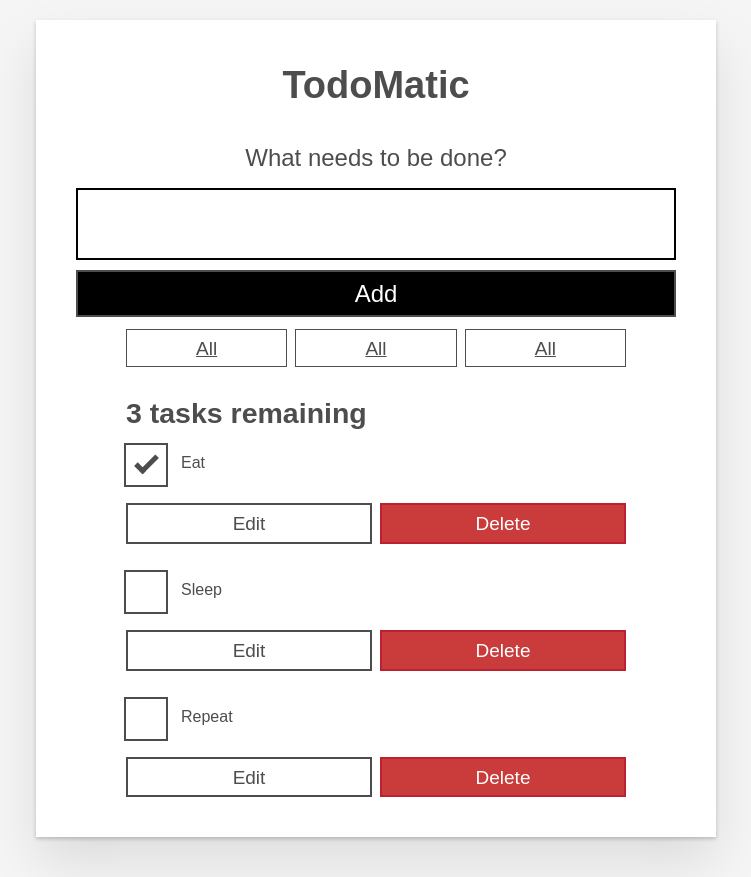
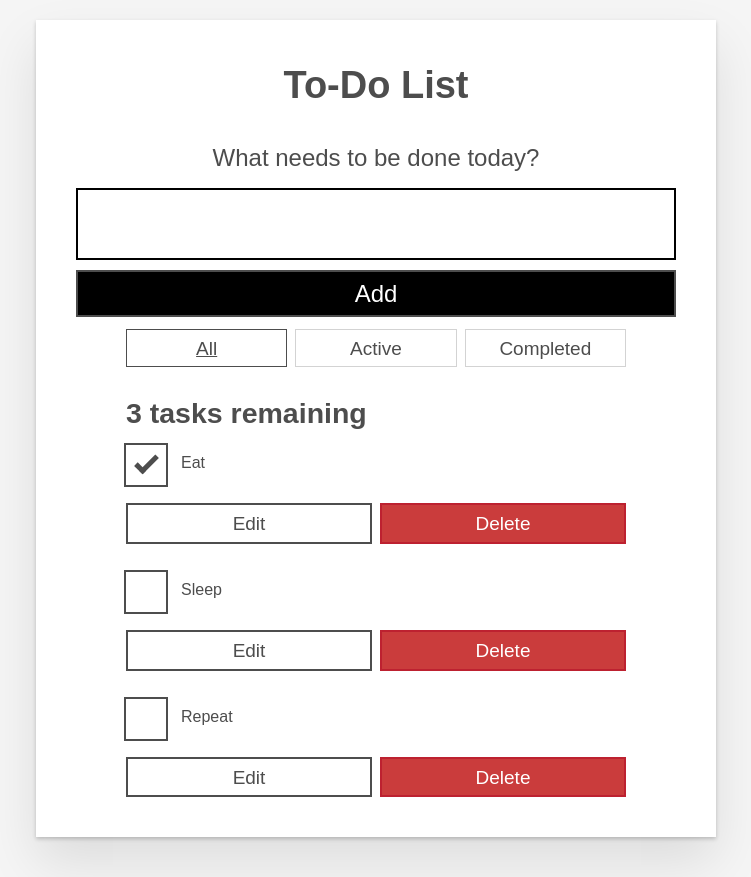
Before and after one commit to kangaroojae/Todo-List_react, a React (Create React App) app: page / in a window 1280 px wide. Shown: the whole page, without its empty margins (264-1015 px from the left). Built offline with nearby package versions, Linux system fonts and the light colour scheme.

Commit message:
editing functionality and filtering added

```diff
--- a/src/App.js
+++ b/src/App.js
@@ -3,6 +3,14 @@
 import Todo from "./components/Todo";
 import Form from "./components/Form";
 import FilterButton from "./components/FilterButton";
+
+const FILTER_MAP = {
+  All: () => true,
+  Active: (task) => !task.completed,
+  Completed: (task) => task.completed,
+};
+
+const FILTER_NAMES = Object.keys(FILTER_MAP);
 
 function App(props) {
   function addTask(name) {
@@ -28,8 +36,24 @@
     setTasks(remainingTasks);
   }
 
+  function editTask(id, newName) {
+    const editedTaskList = tasks.map((task) => {
+      // if this task has the same ID as the edited task
+      if (id === task.id) {
+        // Copy the task and update its name
+        return { ...task, name: newName };
+      }
+      // Return the original task if it's not the edited task
+      return task;
+    });
+    setTasks(editedTaskList);
+  }
+
+  const [filter, setFilter] = useState("All");
   const [tasks, setTasks] = useState(props.tasks);
-  const taskList = tasks?.map((task) => (
+  const taskList = tasks
+  .filter(FILTER_MAP[filter])
+  .map((task) => (
     <Todo
       id={task.id}
       name={task.name}
@@ -37,20 +61,35 @@
       key={task.id}
       toggleTaskCompleted={toggleTaskCompleted}
       deleteTask={deleteTask}
+      editTask={editTask}
     />
   ));
+
+
+  const filterList = FILTER_NAMES.map((name) => (
+      <FilterButton
+        key={name}
+        name={name}
+        isPressed={name === filter}
+        setFilter={setFilter}
+      />
+
+
+  ));
+
 
   const tasksNoun = taskList.length !== 1 ? "tasks" : "task";
   const headingText = `${taskList.length} ${tasksNoun} remaining`;
 
+
+
   return (
     <div className="todoapp stack-large">
-      <h1>TodoMatic</h1>
+      <h1>To-Do List</h1>
       <Form addTask={addTask} />
       <div className="filters btn-group stack-exception">
-        <FilterButton />
-        <FilterButton />
-        <FilterButton />
+      {filterList}
+
       </div>
       <h2 id="list-heading">{headingText}</h2>
       <ul
--- a/src/components/FilterButton.js
+++ b/src/components/FilterButton.js
@@ -2,9 +2,13 @@
 
 function FilterButton(props) {
   return (
-    <button type="button" className="btn toggle-btn" aria-pressed="true">
+    <button
+      type="button"
+      className="btn toggle-btn"
+      aria-pressed={props.isPressed}
+      onClick={() => props.setFilter(props.name)}>
       <span className="visually-hidden">Show </span>
-      <span>all </span>
+      <span>{props.name}</span>
       <span className="visually-hidden"> tasks</span>
     </button>
   );
--- a/src/components/Form.js
+++ b/src/components/Form.js
@@ -18,7 +18,7 @@
     <form onSubmit={handleSubmit}>
       <h2 className="label-wrapper">
         <label htmlFor="new-todo-input" className="label__lg">
-          What needs to be done?
+          What needs to be done today?
         </label>
       </h2>
       <input
--- a/src/components/Todo.js
+++ b/src/components/Todo.js
@@ -1,9 +1,56 @@
 import React from "react";
+import { useState } from "react";
+
+function Todo(props) {
+
+  const [isEditing, setEditing] = useState(false);
+  const [newName, setNewName] = useState("");
+
+  function handleChange(e) {
+    setNewName(e.target.value);
+  }
+
+  function handleSubmit(e) {
+    e.preventDefault();
+    props.editTask(props.id, newName);
+    setNewName("");
+    setEditing(false);
+  }
 
 
-function Todo(props) {
-    return (
-        <li className="todo stack-small">
+  const editingTemplate = (
+    <form className="stack-small" onSubmit={handleSubmit}>
+      <div className="form-group">
+        <label className="todo-label" htmlFor={props.id}>
+          New name for {props.name}
+        </label>
+        <input
+          id={props.id}
+          className="todo-text"
+          type="text"
+          value={newName}
+          onChange={handleChange}
+        />
+
+      </div>
+      <div className="btn-group">
+      <button
+        type="button"
+          className="btn todo-cancel"
+            onClick={() => setEditing(false)}>
+          Cancel
+        <span className="visually-hidden">renaming {props.name}</span>
+      </button>
+
+        <button type="submit" className="btn btn__primary todo-edit">
+          Save
+          <span className="visually-hidden">new name for {props.name}</span>
+        </button>
+      </div>
+    </form>
+  );
+  const viewTemplate = (
+    <div className="stack-small">
       <div className="c-cb">
         <input
           id={props.id}
@@ -11,24 +58,28 @@
           defaultChecked={props.completed}
           onChange={() => props.toggleTaskCompleted(props.id)}
         />
-
         <label className="todo-label" htmlFor={props.id}>
           {props.name}
         </label>
       </div>
       <div className="btn-group">
-          <button type="button" className="btn">
+      <button type="button" className="btn" onClick={() => setEditing(true)}>
         Edit <span className="visually-hidden">{props.name}</span>
       </button>
+
         <button
           type="button"
           className="btn btn__danger"
           onClick={() => props.deleteTask(props.id)}>
           Delete <span className="visually-hidden">{props.name}</span>
         </button>
+      </div>
+    </div>
+  );
 
-        </div>
-      </li>
+
+    return (
+       <li className="todo">{isEditing ? editingTemplate : viewTemplate}</li>
     );
   }
 
```
Lines whose indentation alone changed are shown as unchanged.
